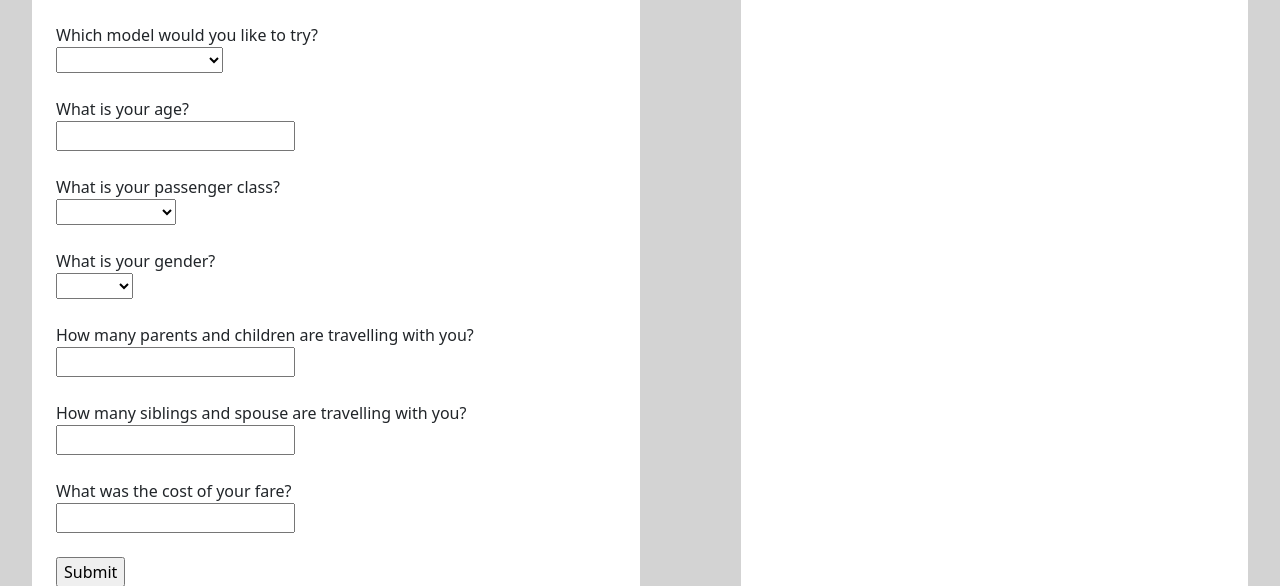
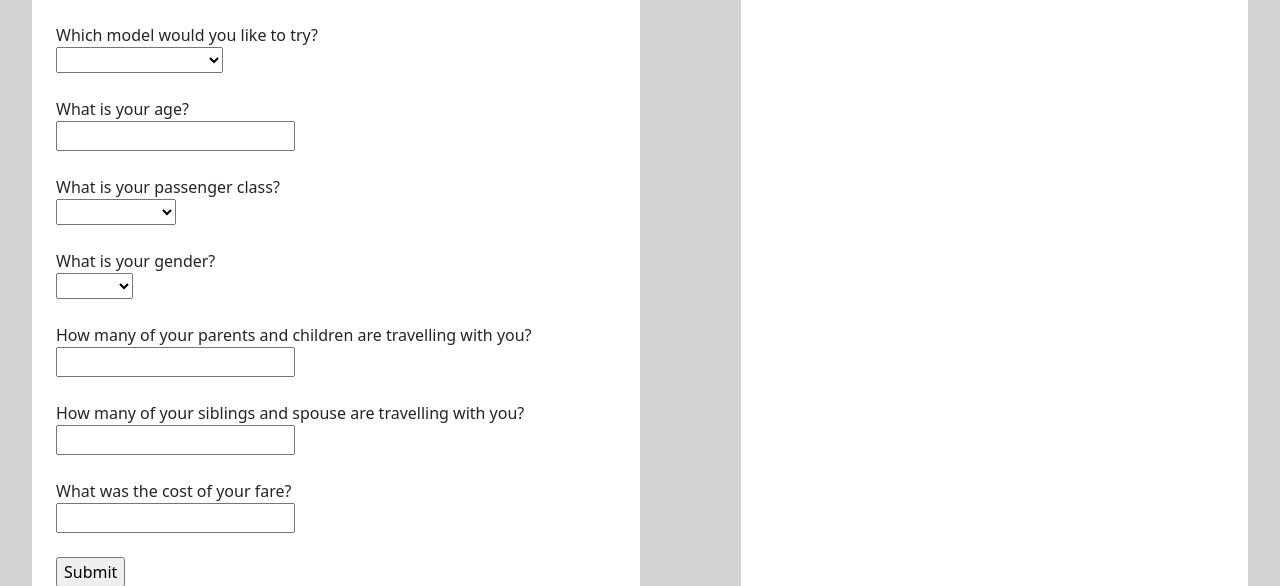
Before and after one commit to jenpusz/Final-Project, a Flask app: page / in a window 1280 px wide. Shown: the part 1713-2299 px from the top of the page. Run offline with Flask 2, Linux system fonts and the light colour scheme.

Commit message:
Update index.html

```diff
--- a/templates/index.html
+++ b/templates/index.html
@@ -97,12 +97,12 @@
               </font>
             <br>
               <br>
-            <label for="parch">How many parents and children are travelling with you?</label>
+            <label for="parch">How many of your parents and children are travelling with you?</label>
               <br>
               <input type="text" id="parch" name="parch">
               <br>
               <br>
-            <label for="sibsp">How many siblings and spouse are travelling with you?</label>
+            <label for="sibsp">How many of your siblings and spouse are travelling with you?</label>
               <br>
               <input type="text" id="sibsp" name="sibsp">
               <br>
```
